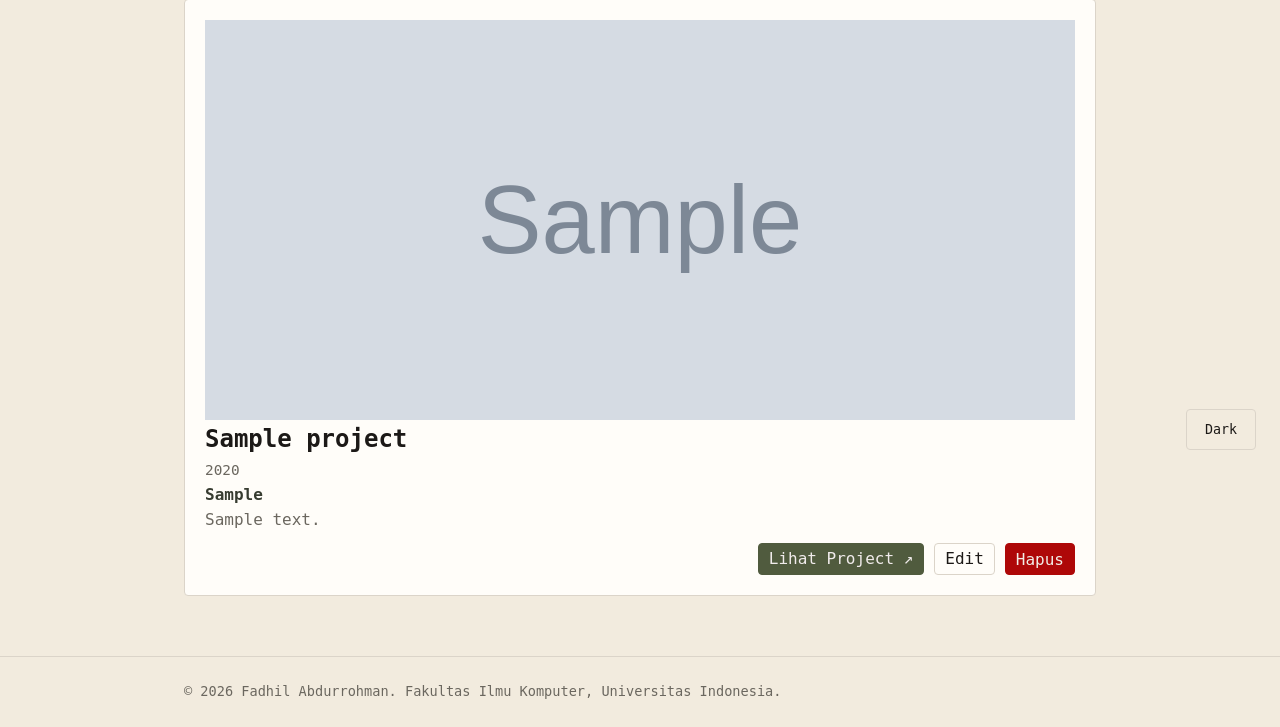
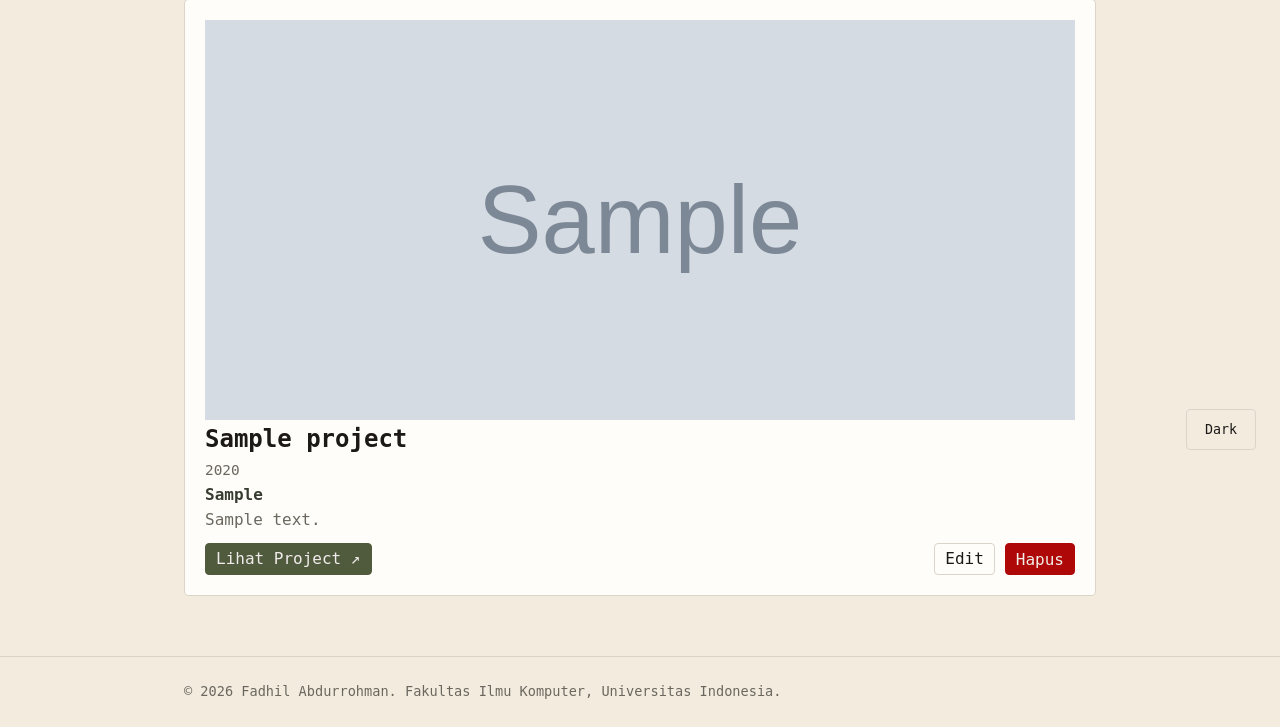
Before and after one commit to fadhilabdurrohman/myportofolio, a Django app: page /project/ in a window 1280 px wide. Shown: the part 326-1053 px from the top of the page. Run offline with Django 5.2, Linux system fonts and the light colour scheme; tables that the repository leaves empty hold one stand-in row (values such as "Sample post"); grey boxes marked "Sample" are stand-in pictures.

Commit message:
fix: 'Lihat Project' button position

```diff
--- a/static/css/style.css
+++ b/static/css/style.css
@@ -483,7 +483,14 @@ main {
     color: var(--text-muted);
 }
 
-.project-card-actions, .experience-card-actions {
+.project-card-actions {
+    display: flex;
+    justify-content: space-between;
+    align-items: center;
+    margin-top: 10px;
+}
+
+.experience-card-actions {
     display: flex;
     justify-content: flex-end;
     align-items: center;
```
